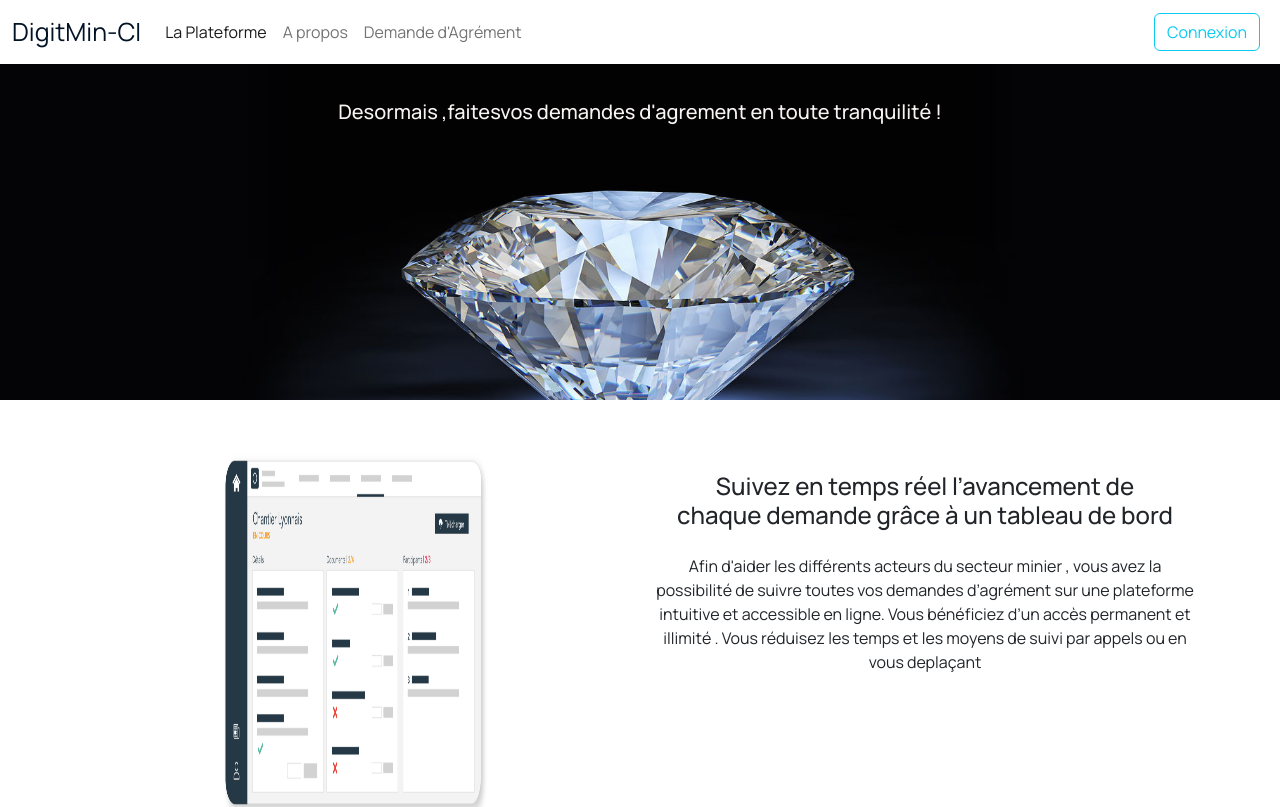
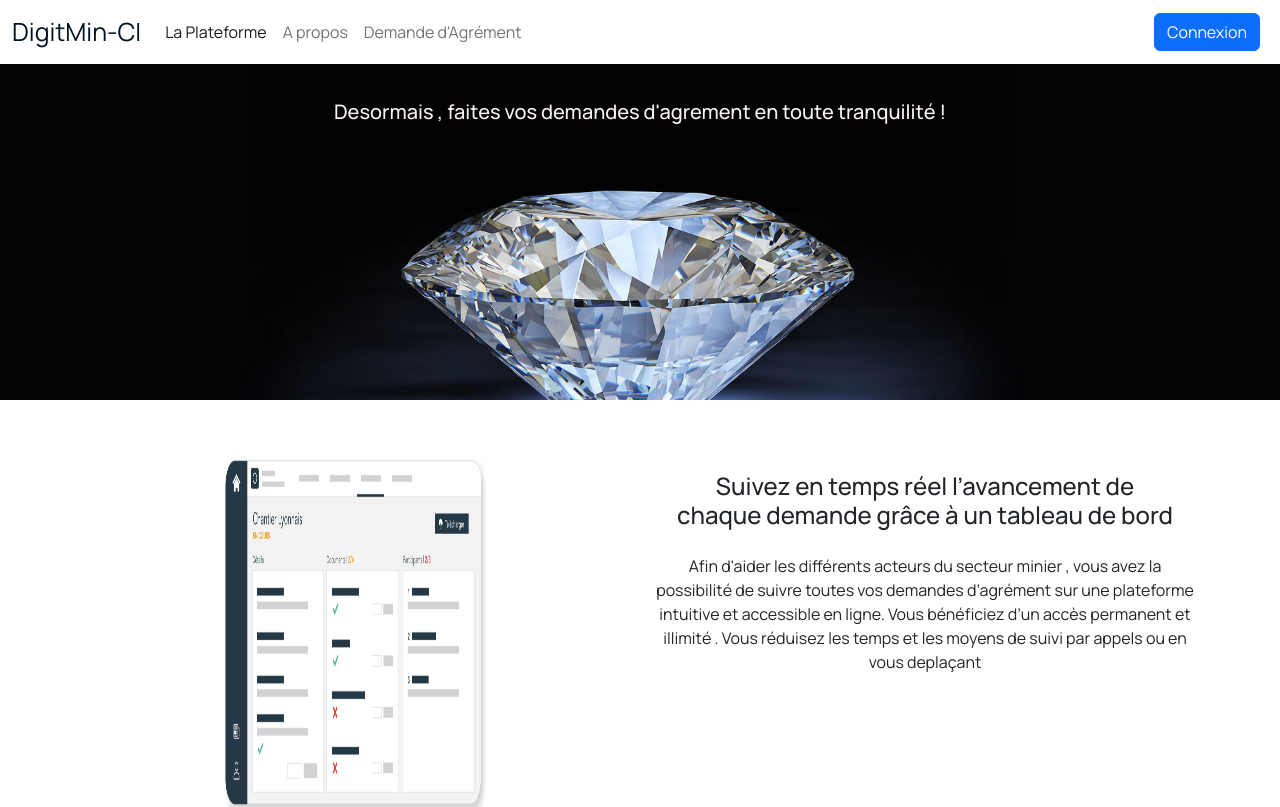
Before and after one commit to SangoDesire/projet-adaci, an Angular app: page / in a window 1280 px wide. Shown: the top 807 px of the page. Built offline with nearby package versions, Linux system fonts and the light colour scheme.

Commit message:
derniere mise du 22 03 23

```diff
--- a/src/app/pages/accueil/accueil.component.css
+++ b/src/app/pages/accueil/accueil.component.css
@@ -21,20 +21,23 @@
 
 /* début header */
 
-header {
+
+/* header {
     height: 50px;
-}
+} */
 
-.logo-navbar {
+
+/* .logo-navbar {
     height: var(--imSize);
     width: var(--imSize);
     margin: 0 0 0 20px;
-}
+} */
 
-.navbar_bgcolor {
+
+/* .navbar_bgcolor {
     background-color: var(--bgcolor) !important;
     height: 100px;
-}
+} */
 
 .navbar_bgcolor a:hover {
     text-decoration: underline;
@@ -61,7 +64,6 @@ header {
 
 .banner {
     background: url(../../../assets/assets/images/apropos.jpg);
-    background-color: rgb(46, 90, 200);
     background-repeat: no-repeat;
     background-size: cover;
     width: 100vw;
--- a/src/app/pages/accueil/accueil.component.html
+++ b/src/app/pages/accueil/accueil.component.html
@@ -8,7 +8,7 @@
       <div class="row">
         <div class="col-12">
           <h3 class="titre_banner" >
-            Desormais ,faitesvos demandes d'agrement en toute tranquilité !
+            Desormais , faites vos demandes d'agrement en toute tranquilité !
           </h3>
         </div>
       </div>
--- a/src/app/pages/menu/menu.component.css
+++ b/src/app/pages/menu/menu.component.css
@@ -9,7 +9,7 @@
 }
 
 .navbar_bgcolor a:hover {
-    text-decoration: underline wavy rgb(2, 2, 51) 5px;
+    text-decoration: underline;
 }
 
 .navbar-brand {
@@ -17,9 +17,10 @@
     color: rgb(3, 19, 38)
 }
 
-a:hover {
+
+/* a:hover {
     color: rgb(158, 8, 8);
-}
+} */
 
 .connexion a:hover {
     color: rgb(29, 29, 146)
--- a/src/app/pages/menu/menu.component.html
+++ b/src/app/pages/menu/menu.component.html
@@ -26,7 +26,7 @@
               </li>
            </ul>
              <div class="d-flex " role="search ">
-              <a href="# " class="btn btn-outline-info me-2 " routerLink='connexion'>Connexion</a>
+              <a href="# " class="btn btn-primary me-2 " routerLink='connexion'>Connexion</a>
             </div>
          </div>
     </div>
```
